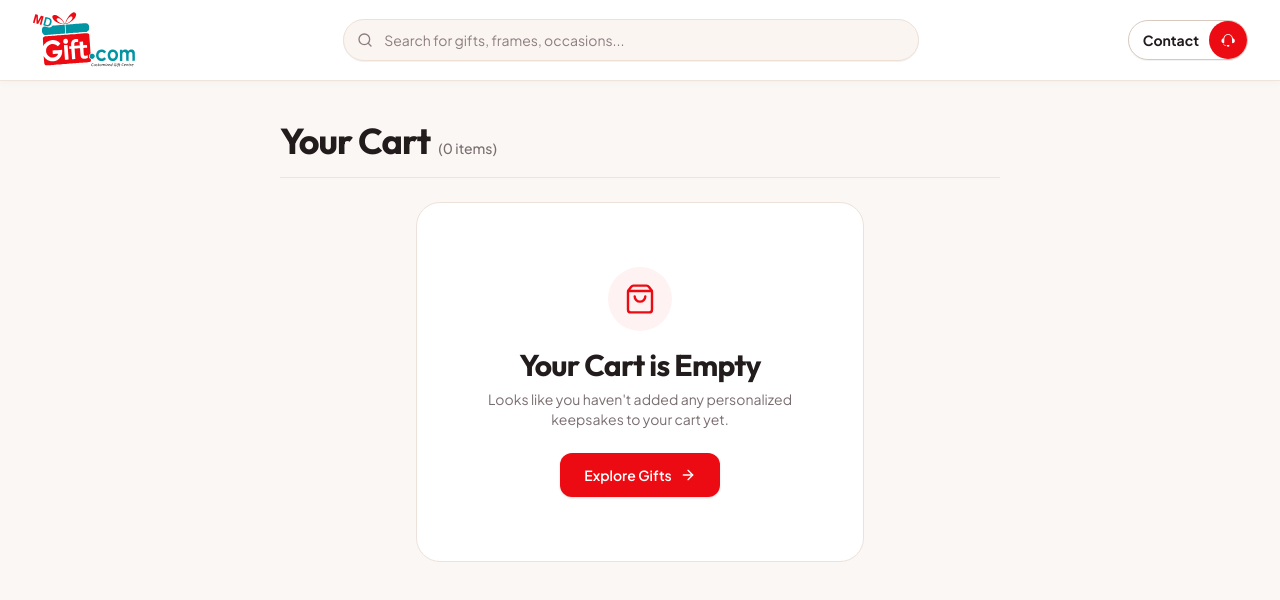
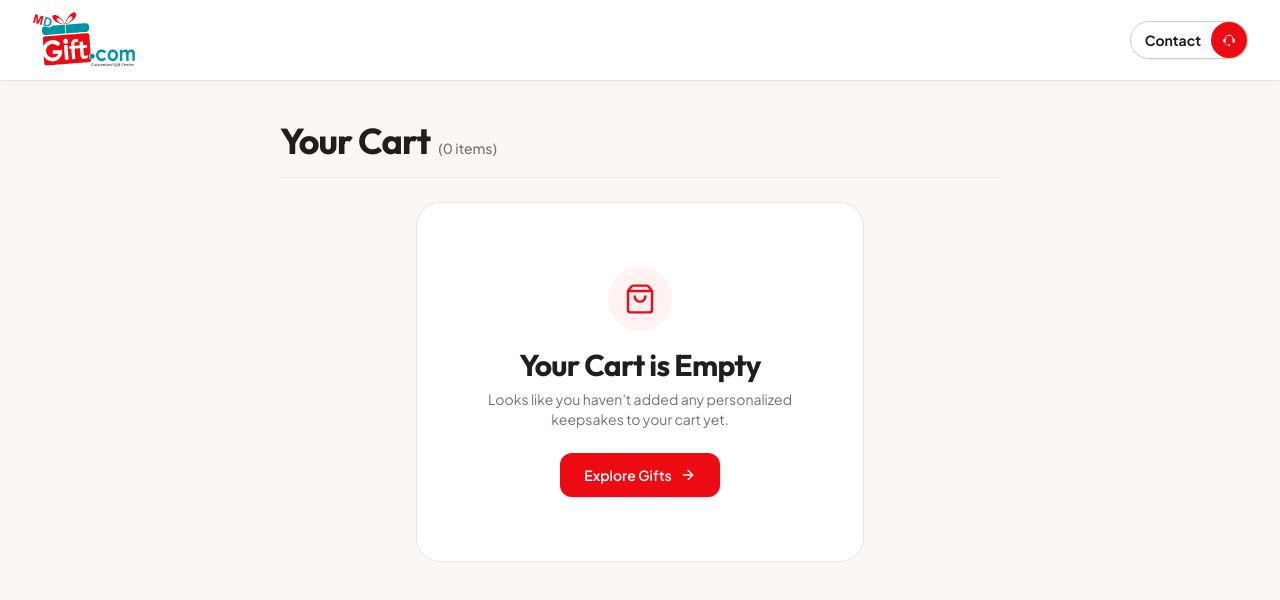
Before and after one commit to ShaikYakoub/md-gifts, a Next.js app: page /cart in a window 1280 px wide. Shown: the top 600 px of the page. Built offline with nearby package versions, Linux system fonts and the light colour scheme.

Commit message:
feat(layout): separate search bar from navbar and place on top of banner section

```diff
--- a/src/components/home/HeroSection.tsx
+++ b/src/components/home/HeroSection.tsx
@@ -5,6 +5,7 @@ import Link from "next/link";
 import Image from "next/image";
 import { ChevronLeft, ChevronRight } from "lucide-react";
 import { useLiveCatalog } from "@/context/CatalogContext";
+import { SearchBar } from "@/components/ui/SearchBar";
 import rawBanners from "../../../content/banners.json";
 import { Banner } from "@/types/catalog";
 
@@ -91,16 +92,23 @@ export function HeroSection() {
 
   return (
     <section
-      className="relative overflow-hidden bg-transparent py-3 sm:py-5"
-      onMouseEnter={() => setIsPaused(true)}
-      onMouseLeave={() => setIsPaused(false)}
-      onTouchStart={handleTouchStart}
-      onTouchEnd={handleTouchEnd}
+      className="relative overflow-hidden bg-transparent pt-3 pb-3 sm:pt-4 sm:pb-5"
       aria-label="Promotional banner slider"
     >
       <div className="max-w-7xl mx-auto px-4 sm:px-6 lg:px-8">
+        {/* Search Bar on top of banner section */}
+        <div className="mb-3 sm:mb-4">
+          <SearchBar />
+        </div>
+
         {/* Banner Sliding Container - 1.5x height on mobile screens */}
-        <div className="relative w-full aspect-[1.9/1] sm:aspect-[3.05/1] rounded-xl overflow-hidden border border-[#EDE2DA] shadow-md bg-[#FAF4F0]">
+        <div
+          className="relative w-full aspect-[1.9/1] sm:aspect-[3.05/1] rounded-xl overflow-hidden border border-[#EDE2DA] shadow-md bg-[#FAF4F0]"
+          onMouseEnter={() => setIsPaused(true)}
+          onMouseLeave={() => setIsPaused(false)}
+          onTouchStart={handleTouchStart}
+          onTouchEnd={handleTouchEnd}
+        >
           {/* Slides Track */}
           <div
             className="flex h-full w-full transition-transform duration-700 ease-out"
--- a/src/components/layout/Header.tsx
+++ b/src/components/layout/Header.tsx
@@ -1,25 +1,14 @@
 "use client";
 
-import React, { useState } from "react";
+import React from "react";
 import Link from "next/link";
-import { useRouter, usePathname } from "next/navigation";
-import { Search, X } from "lucide-react";
+import { usePathname } from "next/navigation";
 import { Logo } from "@/components/ui/Logo";
 import { CustomerSupportIcon } from "@/components/ui/CustomerSupportIcon";
 
 export function Header() {
-  const router = useRouter();
   const pathname = usePathname();
   const isProductPage = pathname.startsWith("/product/");
-
-  const [searchQuery, setSearchQuery] = useState("");
-
-  const handleSearchSubmit = (e: React.FormEvent) => {
-    e.preventDefault();
-    if (searchQuery.trim()) {
-      router.push(`/search?q=${encodeURIComponent(searchQuery.trim())}`);
-    }
-  };
 
   return (
     <header
@@ -27,94 +16,23 @@ export function Header() {
         isProductPage ? "hidden md:block" : ""
       }`}
     >
-      <div className="max-w-7xl mx-auto px-4 sm:px-6 lg:px-8 py-2.5 sm:py-3">
-        {/* Mobile Layout (< md): 2 Rows */}
-        <div className="flex md:hidden flex-col gap-2.5">
-          <div className="flex items-center justify-between w-full">
+      <div className="max-w-7xl mx-auto px-4 sm:px-6 lg:px-8 py-2.5 sm:py-3 flex items-center justify-between w-full">
+        {/* Logo on Left */}
         <Logo size="md" />
 
+        {/* Contact Button on Right */}
         <Link
           href="/contact"
-              className="inline-flex items-center h-8.5 sm:h-9 pl-3 pr-0 rounded-full bg-white hover:bg-[#FEF2F2] text-[#221C1D] hover:text-[#EC0B12] border border-[#D8CAC0] hover:border-[#EC0B12] transition-all duration-200 shadow-2xs hover:shadow-xs active:scale-95 shrink-0 text-xs sm:text-sm font-bold cursor-pointer group"
+          className="inline-flex items-center h-8.5 sm:h-9.5 pl-3.5 pr-0 rounded-full bg-white hover:bg-[#FEF2F2] text-[#221C1D] hover:text-[#EC0B12] border border-[#D8CAC0] hover:border-[#EC0B12] transition-all duration-200 shadow-2xs hover:shadow-xs active:scale-95 shrink-0 text-xs sm:text-sm font-bold cursor-pointer group"
           aria-label="Contact Us"
           title="Contact Us"
         >
-              <span className="pr-2">Contact</span>
+          <span className="pr-2.5">Contact</span>
           <span className="h-full aspect-square rounded-full bg-[#EC0B12] group-hover:bg-[#D0080E] text-white flex items-center justify-center transition-colors shrink-0 shadow-2xs">
             <CustomerSupportIcon className="w-3.5 h-3.5 sm:w-4 sm:h-4 text-white" />
           </span>
         </Link>
       </div>
-
-          <form
-            onSubmit={handleSearchSubmit}
-            className="w-full relative flex items-center"
-          >
-            <Search className="w-4 h-4 text-[#8C7D80] absolute left-3.5 pointer-events-none" />
-            <input
-              type="search"
-              value={searchQuery}
-              onChange={(e) => setSearchQuery(e.target.value)}
-              placeholder="Search for gifts, frames, occasions..."
-              className="w-full bg-[#FAF5F1] hover:bg-[#F5ECE5] focus:bg-white text-sm text-[#221C1D] placeholder-[#8C7D80] pl-10 pr-9 py-2 rounded-full border border-[#EDE0D6] focus:border-[#EC0B12] focus:ring-2 focus:ring-[#EC0B12]/15 outline-none transition-all shadow-2xs"
-            />
-            {searchQuery && (
-              <button
-                type="button"
-                onClick={() => setSearchQuery("")}
-                className="absolute right-3 text-[#8C7D80] hover:text-[#221C1D] p-0.5 rounded-full hover:bg-black/5 transition-colors cursor-pointer"
-                aria-label="Clear search"
-              >
-                <X className="w-3.5 h-3.5" />
-              </button>
-            )}
-          </form>
-        </div>
-
-        {/* Desktop Layout (md+): 1 Elegant Single Row */}
-        <div className="hidden md:flex items-center justify-between gap-6 w-full">
-          {/* Logo on Left */}
-          <Logo size="md" />
-
-          {/* Search Bar in Center */}
-          <form
-            onSubmit={handleSearchSubmit}
-            className="flex-1 max-w-xl relative flex items-center"
-          >
-            <Search className="w-4 h-4 text-[#8C7D80] absolute left-3.5 pointer-events-none" />
-            <input
-              type="search"
-              value={searchQuery}
-              onChange={(e) => setSearchQuery(e.target.value)}
-              placeholder="Search for gifts, frames, occasions..."
-              className="w-full bg-[#FAF5F1] hover:bg-[#F5ECE5] focus:bg-white text-sm text-[#221C1D] placeholder-[#8C7D80] pl-10 pr-9 py-2.5 rounded-full border border-[#EDE0D6] focus:border-[#EC0B12] focus:ring-2 focus:ring-[#EC0B12]/15 outline-none transition-all shadow-2xs"
-            />
-            {searchQuery && (
-              <button
-                type="button"
-                onClick={() => setSearchQuery("")}
-                className="absolute right-3 text-[#8C7D80] hover:text-[#221C1D] p-0.5 rounded-full hover:bg-black/5 transition-colors cursor-pointer"
-                aria-label="Clear search"
-              >
-                <X className="w-3.5 h-3.5" />
-              </button>
-            )}
-          </form>
-
-          {/* Contact Button on Right */}
-          <Link
-            href="/contact"
-            className="inline-flex items-center h-9.5 sm:h-10 pl-3.5 pr-0 rounded-full bg-white hover:bg-[#FEF2F2] text-[#221C1D] hover:text-[#EC0B12] border border-[#D8CAC0] hover:border-[#EC0B12] transition-all duration-200 shadow-2xs hover:shadow-xs active:scale-95 shrink-0 text-sm font-bold cursor-pointer group"
-            aria-label="Contact Us"
-            title="Contact Us"
-          >
-            <span className="pr-2.5">Contact</span>
-            <span className="h-full aspect-square rounded-full bg-[#EC0B12] group-hover:bg-[#D0080E] text-white flex items-center justify-center transition-colors shrink-0 shadow-2xs">
-              <CustomerSupportIcon className="w-4 h-4 sm:w-4.5 sm:h-4.5 text-white" />
-            </span>
-          </Link>
-        </div>
-      </div>
     </header>
   );
 }
--- /dev/null
+++ b/src/components/ui/SearchBar.tsx
@@ -0,0 +1,51 @@
+"use client";
+
+import React, { useState } from "react";
+import { useRouter } from "next/navigation";
+import { Search, X } from "lucide-react";
+
+interface SearchBarProps {
+  className?: string;
+  placeholder?: string;
+}
+
+export function SearchBar({
+  className = "max-w-2xl mx-auto",
+  placeholder = "Search for gifts, frames, occasions...",
+}: SearchBarProps) {
+  const router = useRouter();
+  const [searchQuery, setSearchQuery] = useState("");
+
+  const handleSearchSubmit = (e: React.FormEvent) => {
+    e.preventDefault();
+    if (searchQuery.trim()) {
+      router.push(`/search?q=${encodeURIComponent(searchQuery.trim())}`);
+    }
+  };
+
+  return (
+    <form
+      onSubmit={handleSearchSubmit}
+      className={`w-full relative flex items-center ${className}`}
+    >
+      <Search className="w-4 h-4 text-[#8C7D80] absolute left-4 pointer-events-none" />
+      <input
+        type="search"
+        value={searchQuery}
+        onChange={(e) => setSearchQuery(e.target.value)}
+        placeholder={placeholder}
+        className="w-full bg-[#FAF5F1] hover:bg-[#F5ECE5] focus:bg-white text-sm text-[#221C1D] placeholder-[#8C7D80] pl-11 pr-10 py-2.5 sm:py-3 rounded-full border border-[#EDE0D6] focus:border-[#EC0B12] focus:ring-2 focus:ring-[#EC0B12]/15 outline-none transition-all shadow-2xs hover:shadow-xs"
+      />
+      {searchQuery && (
+        <button
+          type="button"
+          onClick={() => setSearchQuery("")}
+          className="absolute right-3.5 text-[#8C7D80] hover:text-[#221C1D] p-1 rounded-full hover:bg-black/5 transition-colors cursor-pointer"
+          aria-label="Clear search"
+        >
+          <X className="w-3.5 h-3.5" />
+        </button>
+      )}
+    </form>
+  );
+}
```
Lines whose indentation alone changed are shown as unchanged.
